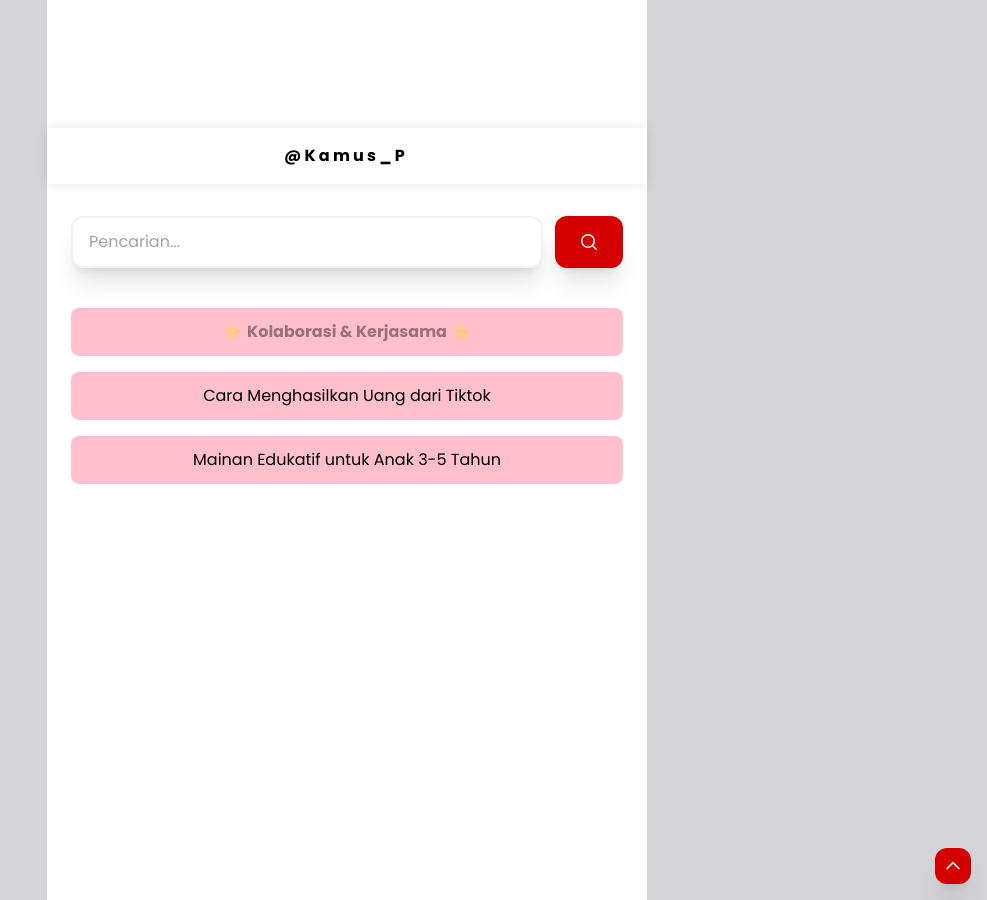
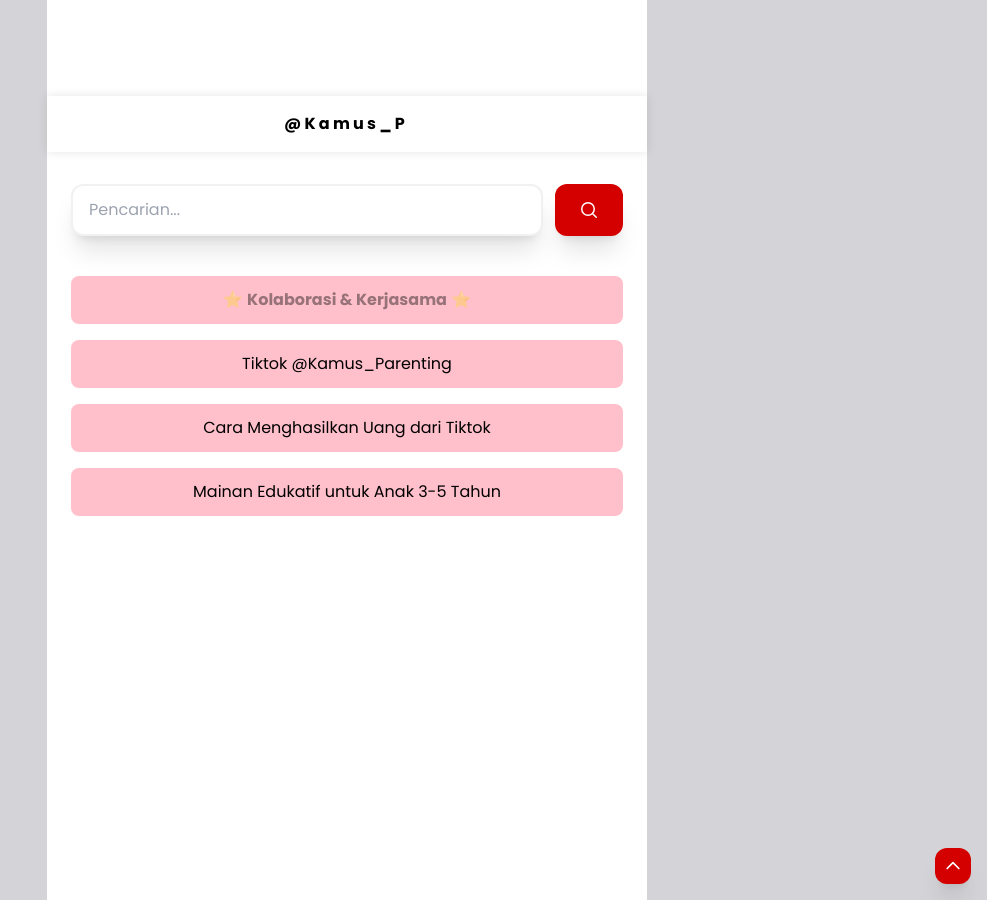
Before and after one commit to haloorderio/kamus_parenting, a Jekyll site: the page built from index.html, in a window 1280 px wide. Shown: the whole page, without its empty margins (293-1280 px from the left). Built offline with Jekyll 4.4.1, drawn with Linux system fonts in a browser that asks for light colours; the list of posts is cut into pages by our own code.

Commit message:
Update default.html

```diff
--- a/_layouts/default.html
+++ b/_layouts/default.html
@@ -134,6 +134,9 @@
 						<a href="https://api.whatsapp.com/send?phone={{ site.whatsapp_number }}&amp;text={{ site.whatsapp_text }}" target="_blank" rel="noopener" class="bg-emerald-500 hover:bg-emerald-600 text-black block py-3 px-4 rounded-lg w-full text-center mt-4" style="color:yellow">
 							<p class="blink">⭐ <b>Kolaborasi & Kerjasama</b> ⭐</p>
 						</a>
+						<a href="https://www.tiktok.com/@kamus_parenting" target="_blank" rel="noopener" class="bg-emerald-500 hover:bg-emerald-600 text-black block py-3 px-4 rounded-lg w-full text-center mt-4">
+							Tiktok @Kamus_Parenting
+						</a>
 						<a href="https://orderio.id/kelastiktok" target="_blank" rel="noopener" class="bg-emerald-500 hover:bg-emerald-600 text-black block py-3 px-4 rounded-lg w-full text-center mt-4">
 							Cara Menghasilkan Uang dari Tiktok
 						</a>
```
